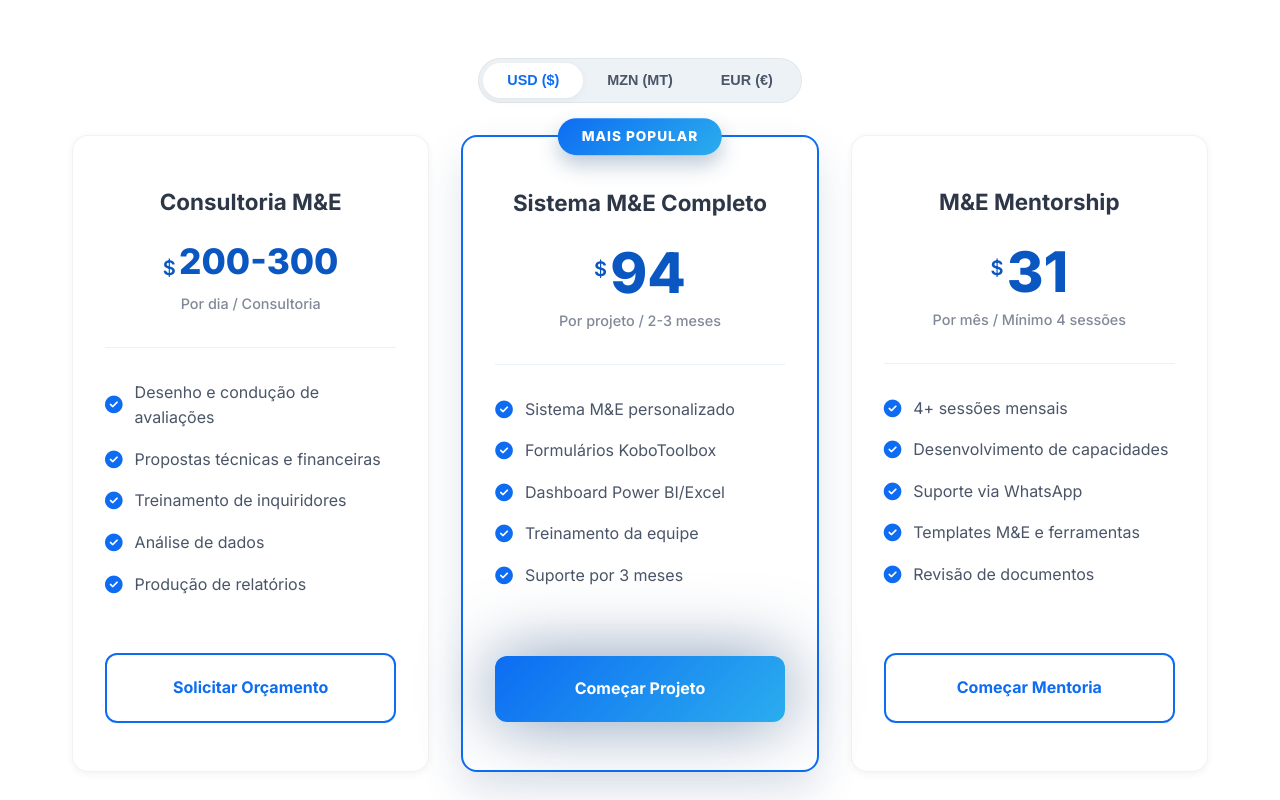
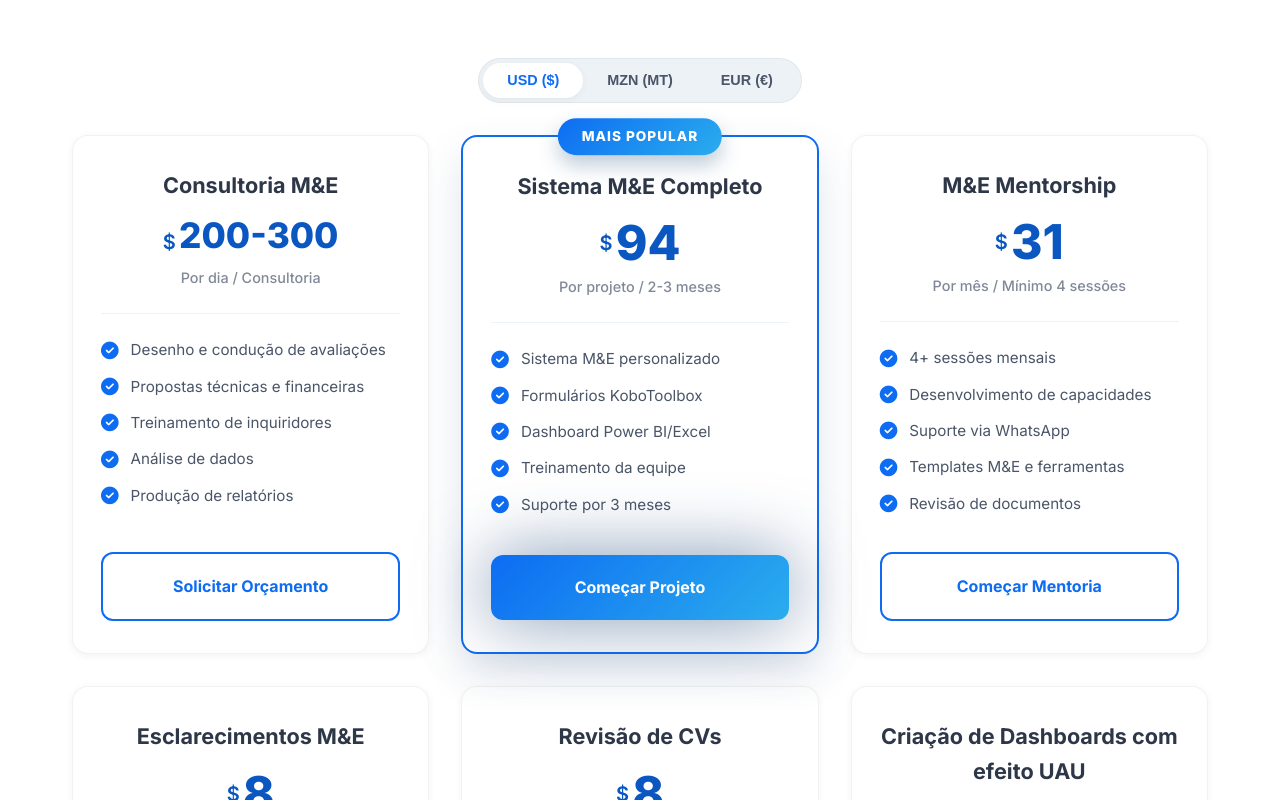
Before and after one commit to afonsoDomingos/gabrielarmindo, a Vue app: page / in a window 1280 px wide. Shown: the part 4100-4900 px from the top of the page. Built offline with nearby package versions, Linux system fonts and the light colour scheme; no server answers.

Commit message:
style: reduce investment card height for a more compact layout

```diff
--- a/src/components/Services.vue
+++ b/src/components/Services.vue
@@ -198,7 +198,7 @@ const getDisplayPrice = (plan) => {
   position: relative;
   display: flex;
   flex-direction: column;
-  padding: 3rem 2rem;
+  padding: 2rem 1.75rem;
   transition: all 0.4s cubic-bezier(0.175, 0.885, 0.32, 1.275);
   background: white;
   border: 1px solid rgba(0,0,0,0.05);
@@ -229,15 +229,15 @@ const getDisplayPrice = (plan) => {
 
 .card-head {
   text-align: center;
-  margin-bottom: 2rem;
-  padding-bottom: 2rem;
+  margin-bottom: 1.5rem;
+  padding-bottom: 1.5rem;
   border-bottom: 1px solid #edf2f7;
 }
 
 .service-title {
-  font-size: 1.4rem;
+  font-size: 1.35rem;
   font-weight: 700;
-  margin-bottom: 1.5rem;
+  margin-bottom: 1rem;
   color: #2d3748;
 }
 
@@ -257,7 +257,7 @@ const getDisplayPrice = (plan) => {
 }
 
 .price-value {
-  font-size: 3.5rem;
+  font-size: 3rem;
   font-weight: 800;
   line-height: 1;
 }
@@ -269,7 +269,7 @@ const getDisplayPrice = (plan) => {
 }
 
 .service-features {
-  margin-bottom: 2.5rem;
+  margin-bottom: 1.5rem;
   flex: 1;
   list-style: none;
   padding: 0;
@@ -279,8 +279,8 @@ const getDisplayPrice = (plan) => {
   display: flex;
   align-items: center;
   gap: 0.75rem;
-  margin-bottom: 1rem;
-  font-size: 1rem;
+  margin-bottom: 0.75rem;
+  font-size: 0.95rem;
   color: #4a5568;
 }
 
```
